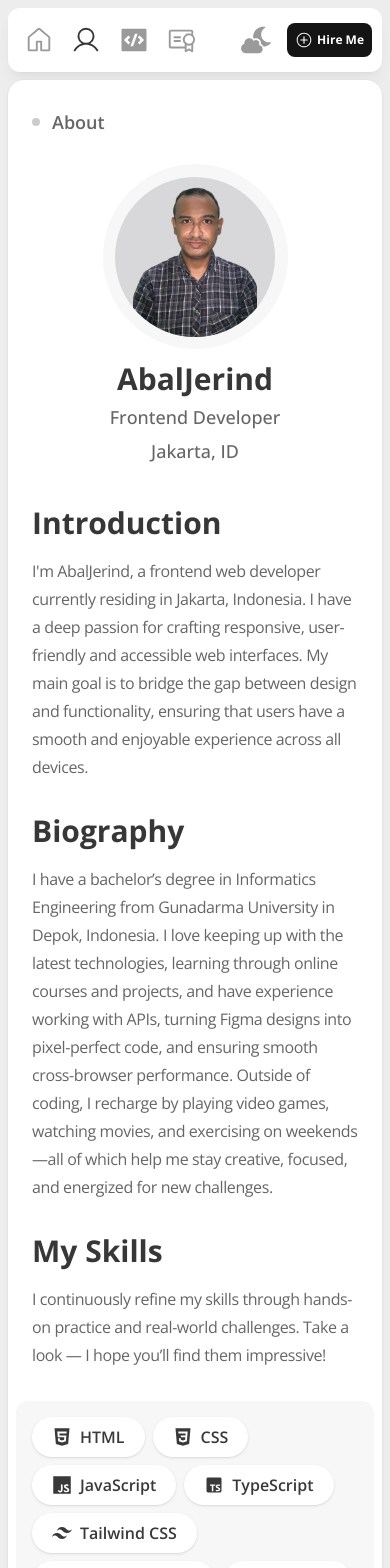
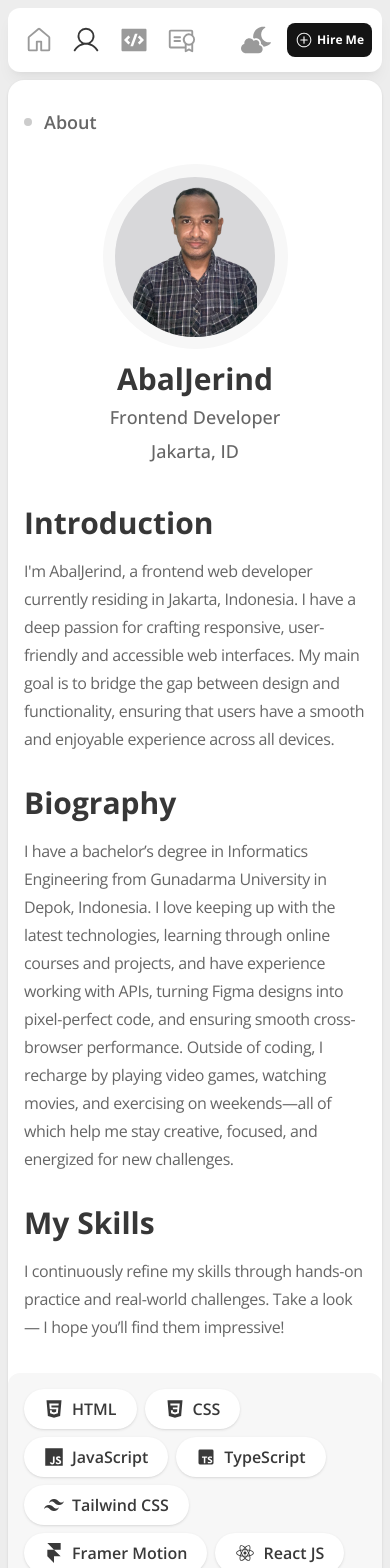
Before and after one commit to Abaljerind/portofolio-jerind, a React (Vite) app: page /about in a window 390 px wide. Shown: the top 1568 px of the page. Built offline with nearby package versions, Linux system fonts and the light colour scheme.

Commit message:
Feat(About): add animation with framer motion
Change lots of tag to use motion.div or motion.p, etc
Create variable for variants: container, item and itemSkill

```diff
--- a/src/pages/About.jsx
+++ b/src/pages/About.jsx
@@ -13,6 +13,7 @@ import { RiReactjsFill } from "react-icons/ri";
 import { FaFire } from "react-icons/fa";
 import { FaFigma, FaGithub, FaLinux } from "react-icons/fa6";
 import { BiLogoTypescript } from "react-icons/bi";
+import { motion } from "motion/react";
 
 function About() {
   const skillList = [
@@ -88,24 +89,68 @@ function About() {
     },
   ];
 
+  const container = {
+    hidden: {},
+    visible: {
+      transition: {
+        staggerChildren: 0.12,
+      },
+    },
+  };
+
+  const item = {
+    hidden: { opacity: 0, x: 100 },
+    visible: {
+      opacity: 1,
+      x: 0,
+      transition: { duration: 0.6, ease: "easeOut" },
+    },
+  };
+
+  const itemSkill = {
+    hidden: { opacity: 0, scale: 0.8, y: 20 },
+    visible: {
+      opacity: 1,
+      scale: 1,
+      y: 0,
+      transition: { duration: 0.6, ease: "easeInOut" },
+    },
+  };
+
   return (
     <>
-      <div className="px-2">
+      <div>
         {/* header */}
-        <div className="title-about flex items-center justify-between px-4 py-5 lg:px-6">
-          <div className="flex items-center justify-between">
+        <motion.div
+          variants={container}
+          initial="hidden"
+          animate="visible"
+          className="title-about flex items-center justify-between px-4 py-5 lg:px-6"
+        >
+          <motion.div
+            variants={item}
+            className="flex items-center justify-between"
+          >
             <GrayCircle />
             <p className="text-lg font-semibold text-[#666666] md:text-xl dark:text-[#C0C0C0]">
               About
             </p>
-          </div>
-        </div>
+          </motion.div>
+        </motion.div>
 
         {/* profile */}
-        <div className="profile mt-2 flex flex-col px-4 lg:px-6">
+        <motion.div
+          variants={container}
+          initial="hidden"
+          animate="visible"
+          className="profile mt-2 flex flex-col px-4 lg:px-6"
+        >
           <div className="mb-10 flex flex-col items-center gap-1.5">
             {/* image */}
-            <div className="selfie mb-1.5 flex items-center justify-center md:mb-2">
+            <motion.div
+              variants={item}
+              className="selfie mb-1.5 flex items-center justify-center md:mb-2"
+            >
               <div className="outer-circle flex h-[185px] w-[185px] items-center justify-center rounded-full bg-[#F7F7F7] md:h-[230px] md:w-[230px] dark:border dark:border-[#3D3D3D] dark:bg-[#2C2C2C]">
                 <img
                   src="../images/myself.webp"
@@ -113,60 +158,101 @@ function About() {
                   className="h-40 w-40 rounded-full bg-[#D8D8DA] object-contain md:h-52 md:w-52"
                 />
               </div>
-            </div>
+            </motion.div>
             {/* ./ image */}
-            <h1 className="text-3xl font-bold text-[#373737] dark:text-white">
+            <motion.h1
+              variants={item}
+              className="text-3xl font-bold text-[#373737] dark:text-white"
+            >
               AbalJerind
-            </h1>
-            <p className="bio">Frontend Developer</p>
-            <p className="bio">Jakarta, ID</p>
+            </motion.h1>
+            <motion.p variants={item} className="bio">
+              Frontend Developer
+            </motion.p>
+            <motion.p variants={item} className="bio">
+              Jakarta, ID
+            </motion.p>
           </div>
 
-          <h2 className="title-heading">Introduction</h2>
-          <p className="information">
+          <motion.div
+            variants={container}
+            initial="hidden"
+            whileInView="visible"
+            viewport={{ once: true, margin: "-80px" }}
+          >
+            <motion.h2 variants={item} className="title-heading">
+              Introduction
+            </motion.h2>
+            <motion.p variants={item} className="information">
               I'm AbalJerind, a frontend web developer currently residing in
               Jakarta, Indonesia. I have a deep passion for crafting responsive,
               user-friendly and accessible web interfaces. My main goal is to
-            bridge the gap between design and functionality, ensuring that users
-            have a smooth and enjoyable experience across all devices.
-          </p>
+              bridge the gap between design and functionality, ensuring that
+              users have a smooth and enjoyable experience across all devices.
+            </motion.p>
+          </motion.div>
 
-          <h2 className="title-heading">Biography</h2>
-          <p className="information">
-            I have a bachelor’s degree in Informatics Engineering from Gunadarma
-            University in Depok, Indonesia. I love keeping up with the latest
-            technologies, learning through online courses and projects, and have
-            experience working with APIs, turning Figma designs into
-            pixel-perfect code, and ensuring smooth cross-browser performance.
-            Outside of coding, I recharge by playing video games, watching
-            movies, and exercising on weekends—all of which help me stay
-            creative, focused, and energized for new challenges.
-          </p>
-        </div>
+          <motion.div
+            variants={container}
+            initial="hidden"
+            whileInView="visible"
+            viewport={{ once: true, margin: "-80px" }}
+          >
+            <motion.h2 variants={item} className="title-heading">
+              Biography
+            </motion.h2>
+            <motion.p variants={item} className="information">
+              I have a bachelor’s degree in Informatics Engineering from
+              Gunadarma University in Depok, Indonesia. I love keeping up with
+              the latest technologies, learning through online courses and
+              projects, and have experience working with APIs, turning Figma
+              designs into pixel-perfect code, and ensuring smooth cross-browser
+              performance. Outside of coding, I recharge by playing video games,
+              watching movies, and exercising on weekends—all of which help me
+              stay creative, focused, and energized for new challenges.
+            </motion.p>
+          </motion.div>
+        </motion.div>
 
-        <div className="skills lg:px-2">
-          <h2 className="mb-4 px-4 text-3xl font-bold text-[#373737] dark:text-white">
+        <motion.div
+          variants={container}
+          initial="hidden"
+          whileInView="visible"
+          viewport={{ once: true, margin: "-80px" }}
+          className="skills lg:px-2"
+        >
+          <motion.h2
+            variants={item}
+            className="mb-4 px-4 text-3xl font-bold text-[#373737] dark:text-white"
+          >
             My Skills
-          </h2>
-          <p className="information px-4 lg:mb-7">
+          </motion.h2>
+          <motion.p variants={item} className="information px-4 lg:mb-7">
             I continuously refine my skills through hands-on practice and
             real-world challenges. Take a look — I hope you’ll find them
             impressive!
-          </p>
-        </div>
+          </motion.p>
+        </motion.div>
 
-        <div className="flex flex-wrap gap-2 rounded-xl bg-[#F7F7F7] p-4 dark:bg-[#2C2C2C]">
+        <motion.div
+          variants={container}
+          initial="hidden"
+          whileInView="visible"
+          viewport={{ once: true }}
+          className="flex flex-wrap gap-2 rounded-xl bg-[#F7F7F7] p-4 dark:bg-[#2C2C2C]"
+        >
           {skillList.map((item, index) => {
             return (
+              <motion.div key={index + 1} variants={itemSkill}>
                 <MySkills
-                key={index + 1}
                   skill={item.skill}
                   icon={item.icon}
                   color={item.color}
                 />
+              </motion.div>
             );
           })}
-        </div>
+        </motion.div>
       </div>
 
       <ContactSection />
```
Lines whose indentation alone changed are shown as unchanged.
